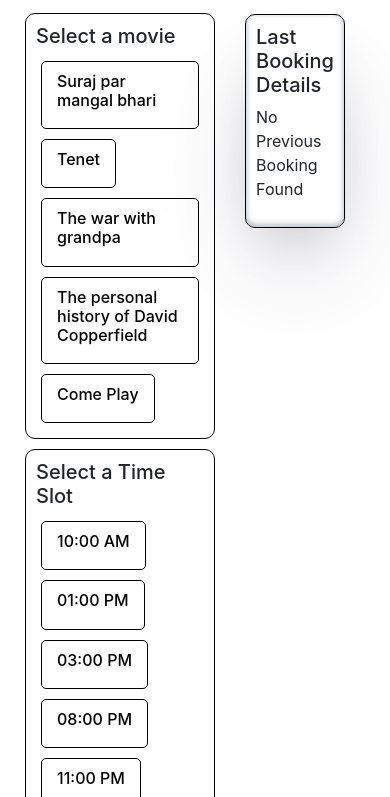
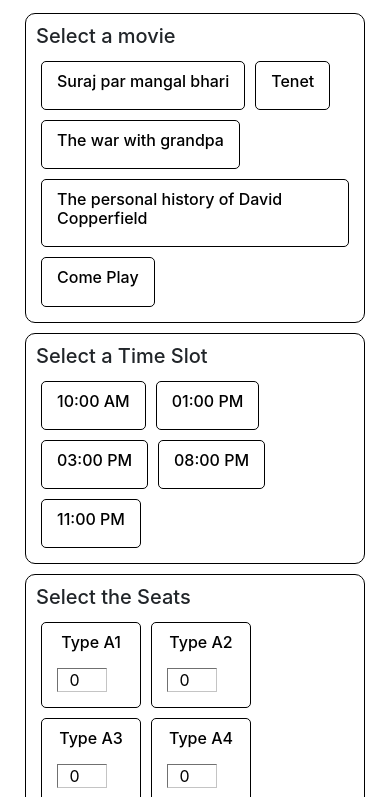
Before and after one commit to Ashvary1996/bookmyshow, a React app in the folder client/: page / in a window 390 px wide. Shown: the part 47-844 px from the top of the page. Built offline with nearby package versions, Linux system fonts and the light colour scheme; no server answers.

Commit message:
responsivness add

```diff
--- a/client/src/styles/App.css
+++ b/client/src/styles/App.css
@@ -71,25 +71,26 @@
 .seat-column:hover,
 .slot-column:hover {
     cursor: pointer;
-    color:#330686;
+    color: #330686;
 }
 
 .container {
     display: flex;
+    flex-direction: column;
     margin-top: 1.5%;
     border-radius: 10px;
     box-shadow: 5px;
     box-shadow: rgba(0, 0, 0, 0.25) 0px 54px 55px, rgba(0, 0, 0, 0.12) 0px -12px 30px, rgba(0, 0, 0, 0.12) 0px 4px 6px, rgba(0, 0, 0, 0.17) 0px 12px 13px, rgba(0, 0, 0, 0.09) 0px -3px 5px;
 }
 
-.selectColumn{
-    flex: 70%;
+.selectColumn {
+    /* flex: 70%; */
     padding: 10px;
 }
 
 .bookingColumn {
-    flex: 30%;
-    margin-top: 35px;
+    /* flex: 30%; */
+    margin-top: 37.2px;
     padding: 20px;
 }
 
@@ -98,6 +99,18 @@
     color: white;
     border-radius: 15px 15px 5px 5px;
 }
+
 body::-webkit-scrollbar {
     display: none;
-  }
+}
+
+
+ /*  For Small Screens */
+
+@media (min-width: 800px) {
+    .container {
+        display: flex;
+        flex-direction: row;
+
+    }
+}
--- a/server/package.json
+++ b/server/package.json
@@ -4,11 +4,14 @@
   "description": "",
   "main": "index.js",
   "scripts": {
-    "build":"npm i",
+    "build": "npm i",
     "test": "mocha 'testCases/*.test.js' --reporter mochawesome --recursive  --timeout 60000 --exit",
     "run": "node ./index.js",
     "start": "concurrently \"nodemon index.js\" \"cd.. && cd client && npm run start \"",
     "dev": "nodemon ./index.js"
+  },
+  "engines": {
+    "node": ">=14.0.0 <16.0.0"
   },
   "author": "",
   "license": "ISC",
```
Also changed, not shown: client/dist/index_bundle.js, 2 other files.
